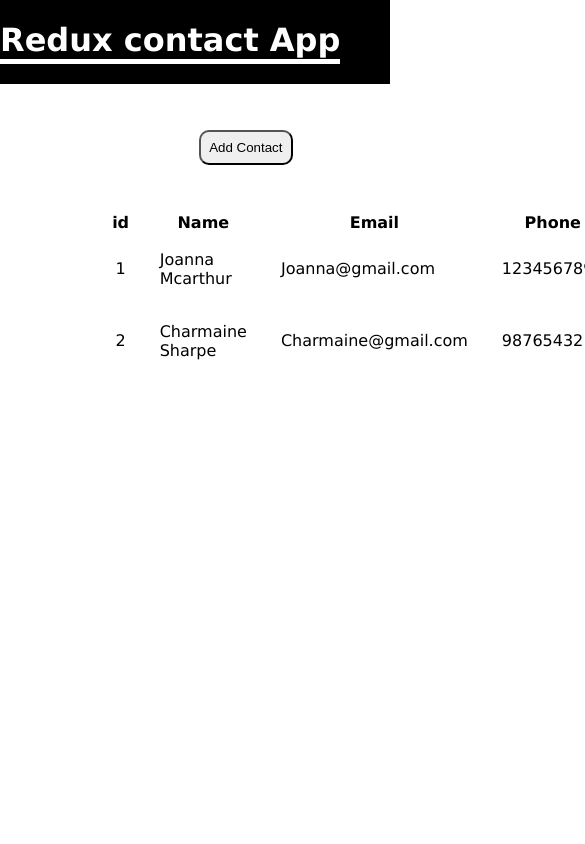
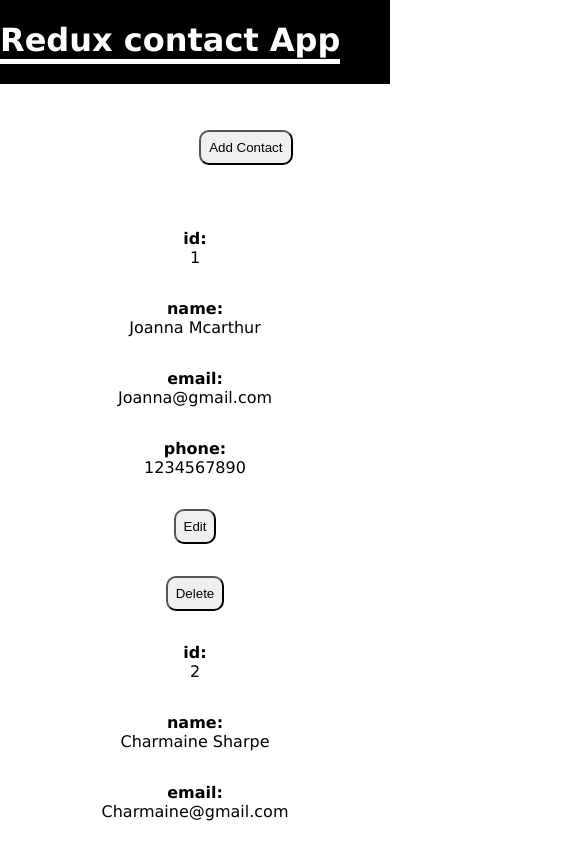
Before and after one commit to Qnosin/React-Redux-Contact-App, a React (Create React App) app: page / in a window 390 px wide. Shown: the top 844 px of the page, 585 px wide, since content can reach past the window. Built offline with nearby package versions, Linux system fonts and the light colour scheme.

Commit message:
adding responsive

```diff
--- a/src/components/Main.jsx
+++ b/src/components/Main.jsx
@@ -25,10 +25,10 @@ function Main({className}) {
                 console.log(people)
                 return (
                 <tr>
-                    <td>{people.id}</td>
-                    <td>{people.name}</td>
-                    <td>{people.email}</td>
-                    <td>{people.Phone}</td>
+                    <td><span className='on__small__screen'>id:</span>{people.id}</td>
+                    <td><span className='on__small__screen'>name:</span>{people.name}</td>
+                    <td><span className='on__small__screen'>email:</span>{people.email}</td>
+                    <td><span className='on__small__screen'>phone:</span>{people.Phone}</td>
                     <td><button>Edit</button></td>
                     <td><button onClick={()=> deleteHandle(people.id)}>Delete</button></td>
                 </tr>
--- a/src/components/style/main.style.js
+++ b/src/components/style/main.style.js
@@ -4,8 +4,31 @@ import styled from "styled-components";
 export const MainStyled = styled(Main)`
     width: 50%;
     margin: 0 auto;
+    display: flex;
+    justify-content: center;
+    align-items: center;
+    text-align: center;
+    & .on__small__screen{
+        display: none;
+        @media screen and (max-width:908px){
+            display: block;
+            font-weight: bold;
+        }
+
+    }
+    & table thead{
+        @media screen and (max-width:908px){
+            display: none;
+        }
+    }
     & table td{
         padding: 1rem;
     }
+    & table tr{
+        @media screen and (max-width:908px){
+            display: flex;
+            flex-direction: column;
+        }
+    }
 
 `
```
